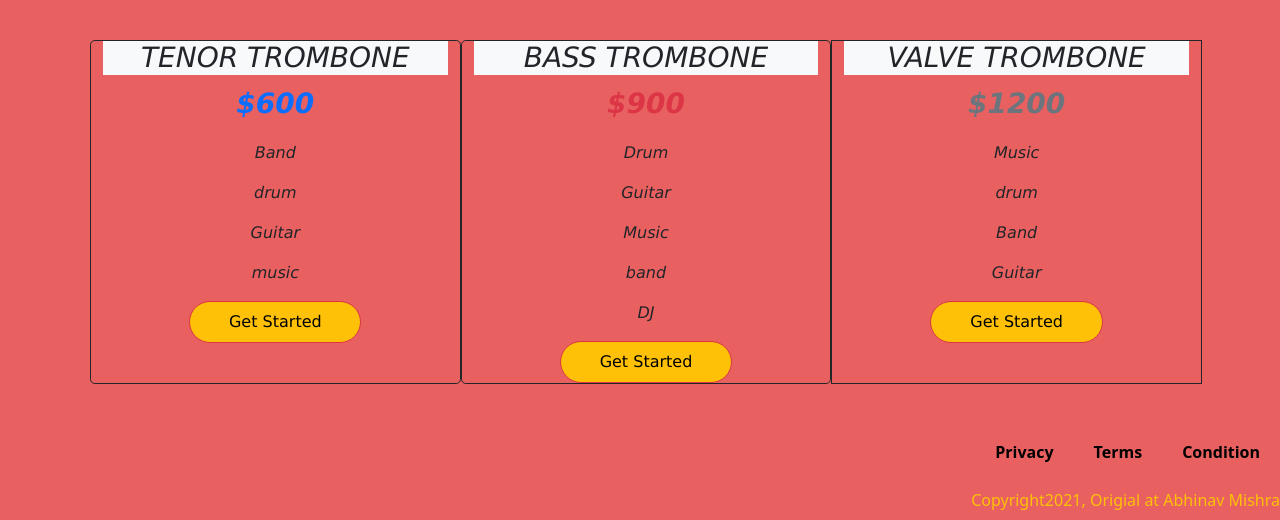
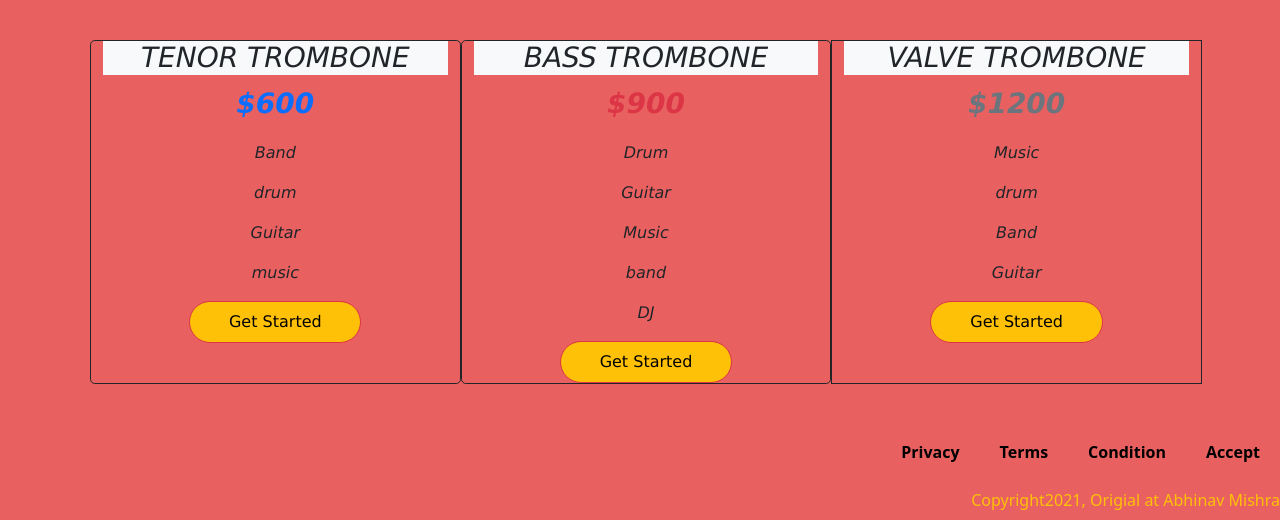
Before and after one commit to Abhinav-Mishra123/freeLandingPage.github.io, a plain HTML site: page index.html in a window 1280 px wide. Shown: the part 1224-1744 px from the top of the page. Drawn offline with nearby package versions, Linux system fonts and the light colour scheme.

Commit message:
Update index.html

```diff
--- a/index.html
+++ b/index.html
@@ -139,6 +139,7 @@
                   <li><a href="#">Privacy</a></li>
                   <li><a href="#">Terms</a></li>
                   <li><a href="#">Condition</a></li>
+                <li><a href="#">Accept</a></li>
               </ul>
               <span class="text-warning text-bold py-2">Copyright2021, Origial at Abhinav Mishra</span>
           </footer>
```
